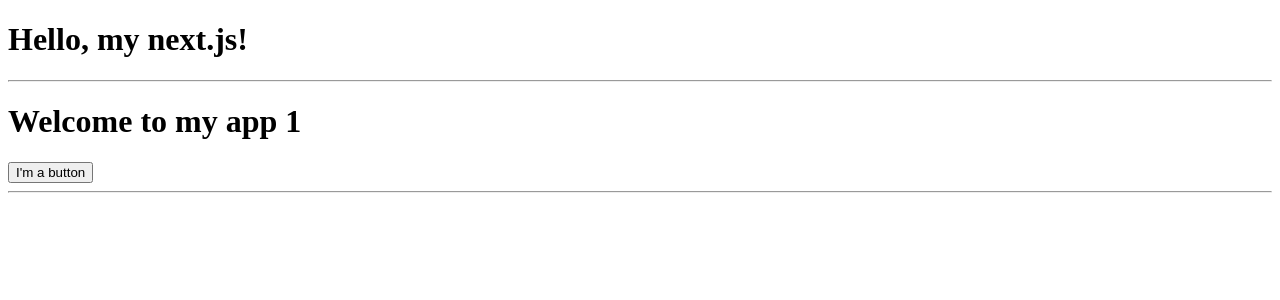
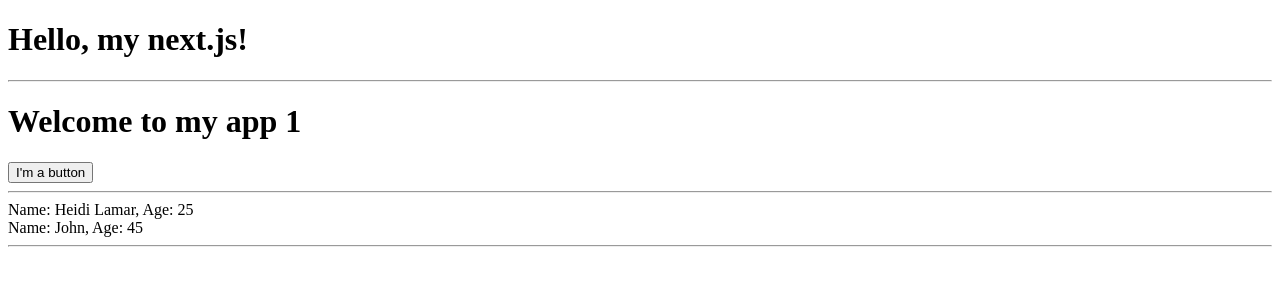
Before and after one commit to mposolda/misc2, a Next.js app in the folder react-nextjs-tutorial/my-app/: page / in a window 1280 px wide. Shown: the top 300 px of the page. Built offline with nearby package versions, Linux system fonts and the light colour scheme.

Commit message:
MyApp2 - example from react quickstart
Signed-off-by: mposolda <mposolda@gmail.com>

```diff
--- /dev/null
+++ b/react-nextjs-tutorial/my-app/app/MyApp2.tsx
@@ -0,0 +1,23 @@
+const person1 = {
+  name: "Heidi Lamar",
+  age: 25
+}
+
+// Same with interface
+interface Person {
+  name: string,
+  age: number,
+}
+const person2: Person = {
+  name: "John",
+  age: 45
+}
+
+export function MyApp2() {
+  return (
+    <div>
+      Name: {person1.name}, Age: {person1.age} <br />
+      {'Name: ' + person2.name + ', Age: ' + person2.age} <br />
+    </div>
+  );
+}
--- a/react-nextjs-tutorial/my-app/app/page.tsx
+++ b/react-nextjs-tutorial/my-app/app/page.tsx
@@ -1,4 +1,5 @@
 import { MyApp1 } from "./MyApp1";
+import { MyApp2 } from "./MyApp2";
 
 export default function Page() {
   return (
@@ -8,6 +9,9 @@ export default function Page() {
 
       <MyApp1 />
       <hr />
+
+      <MyApp2 />
+      <hr />
     </div>
   )
 }
```
Also changed, not shown: 1 other file (tests, documents, lock files or other folders).
